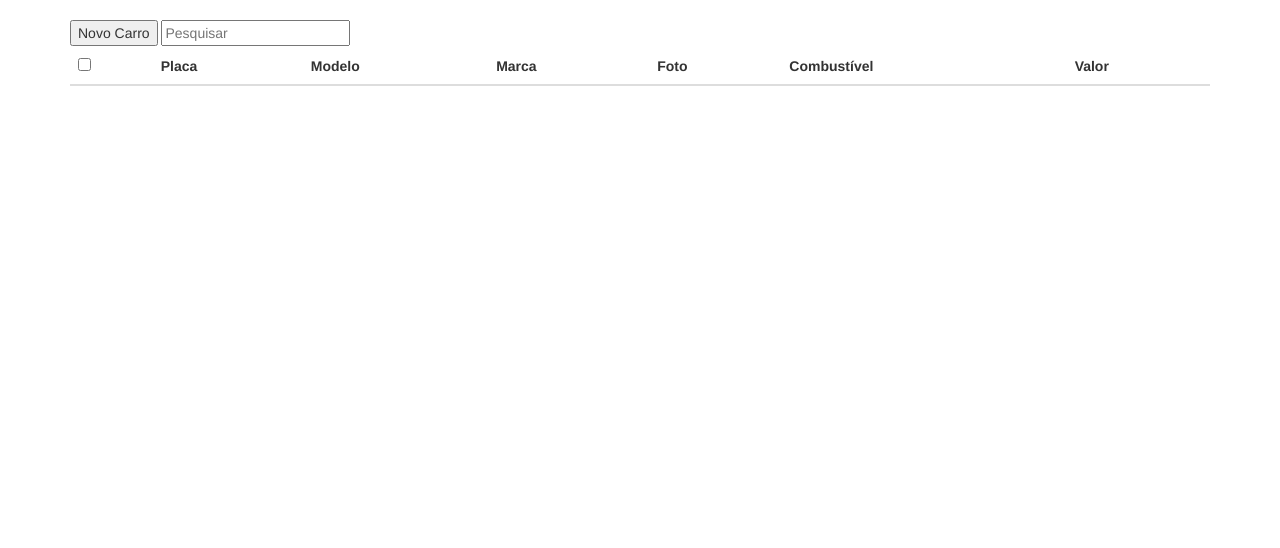
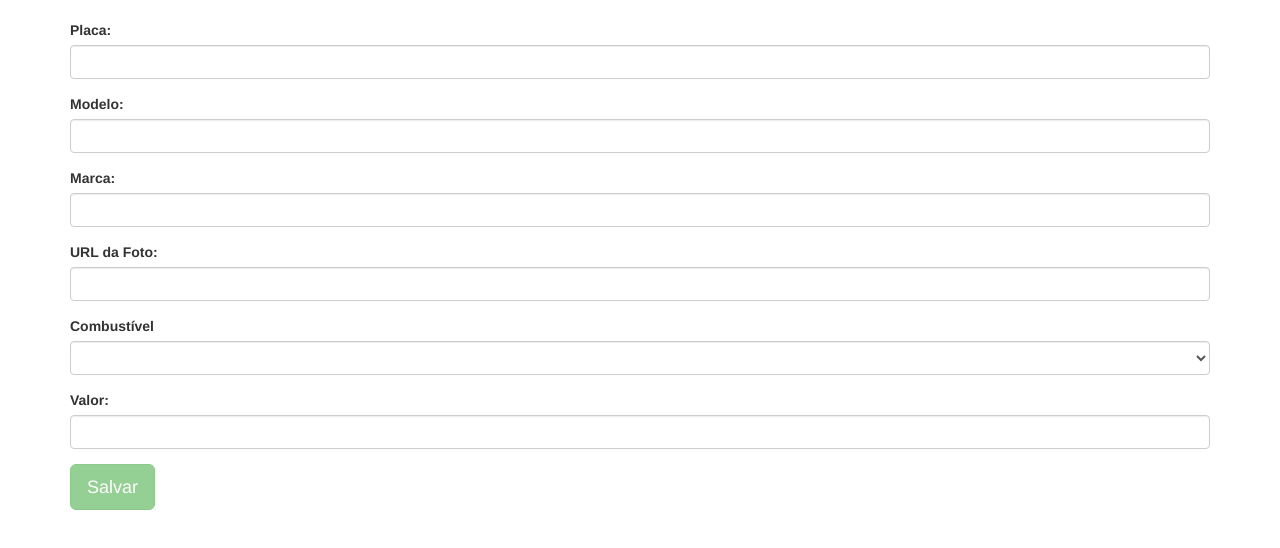
Before and after one commit to perna/cadastro-de-veiculos, a website: page public/index.html at #/novo in a window 1280 px wide. Drawn offline with nearby package versions, Linux system fonts and the light colour scheme; some packages are replaced by stand-ins of ours; no server answers; a script that the page names is missing.

Commit message:
formulario de cadastro de carros

```diff
--- a/public/index.html
+++ b/public/index.html
@@ -6,9 +6,11 @@
 	<link rel="stylesheet" href="https://maxcdn.bootstrapcdn.com/bootstrap/3.3.7/css/bootstrap.min.css"></link>
 </head>
 <body ng-app="app">
-	<nav>
-		<img src="" alt="">
-	</nav>
+	<div class="container">
+		<nav>
+			<img src="" alt="">
+		</nav>
+	</div>
 	<div class="container">
 		<ng-view></ng-view>
 	</div>
--- a/public/js/app.js
+++ b/public/js/app.js
@@ -9,6 +9,11 @@ angular.module('app',['ngRoute'])
                 controller: 'CarrosController',
                 controllerAs: 'Carros'
             })
+            .when('/novo', {
+                templateUrl: '/partials/form.html',
+                controller: 'CarrosController',
+                controllerAs: 'Carros'
+            })
             .otherwise({
                 redirectTo: '/'
             })
--- a/public/js/carros/controllers/CarrosController.js
+++ b/public/js/carros/controllers/CarrosController.js
@@ -7,6 +7,7 @@ function CarrosController(CarrosServices){
 	var vm = this;
 
 	vm.list = [];
+	vm.carro = {};
 	vm.listCarros = listCarros;
 	vm.listCarros();
 
@@ -21,4 +22,6 @@ function CarrosController(CarrosServices){
 
 	}
 
+
+
 }
--- /dev/null
+++ b/public/partials/form.html
@@ -0,0 +1,37 @@
+<div class="row">
+	<div class="col-md-12">
+		<form name="formCarro" class="form" ng-submit="createCarro()" novalidate>
+			<div class="form-group" ng-class="{ 'has-error' : formCarro.placa.$invalid && !formCarro.placa.$pristine }">
+				<label for="">Placa:</label>
+				<input type="text" class="form-control" name="placa" ng-model="carro.placa" required>
+			</div>
+			<div class="form-group" ng-class="{ 'has-error' : formCarro.modelo.$invalid && !formCarro.modelo.$pristine }">
+				<label for="">Modelo:</label>
+				<input type="text" class="form-control" name="modelo" ng-model="carro.modelo" required>
+			</div>
+			<div class="form-group" ng-class="{ 'has-error' : formCarro.marca.$invalid && !formCarro.marca.$pristine }">
+				<label for="">Marca:</label>
+				<input type="text" class="form-control" name="marca" ng-model="carro.marca" required>
+			</div>
+			<div class="form-group">
+				<label for="">URL da Foto:</label>
+				<input type="text" class="form-control" name="imagem" ng-model="carro.imagem">
+			</div>
+			<div class="form-group">
+				<label for="">Combustível</label>
+				<select class="form-control" ng-model="carro.combustivel">
+					<option value="Gasolina" selected>Gasolina</option>
+      				<option value="Álcool">Álcool</option>
+      				<option value="Flex">Flex</option>
+				</select>
+			</div>
+			<div class="form-group">
+				<label for="">Valor:</label>
+				<input type="text" class="form-control" name="imagem" ng-model="carro.valor">
+			</div>
+			<div class="form-group">
+				<button class="btn btn-lg btn-success" type="submit" ng-disabled="!formCarro.$valid">Salvar</button>
+			</div>
+		</form>
+	</div>
+</div>
--- a/public/partials/list.html
+++ b/public/partials/list.html
@@ -1,8 +1,11 @@
-<div>
-<div>
-		<button>Novo Carro</button>
+<div class="row">
+	<div class="col-md-12">
+		<a href="#/novo" class="btn btn-success pull-left">Novo Carro</a>
+		<form class="form pull-right">
 			<input type="text" placeholder="Pesquisar">
-		</div>
+		</form>
+	</div>
+	<div class="col-md-12">
 		<table class="table">
 			<thead>
 				<tr>
@@ -19,7 +22,8 @@
 				<tr ng-repeat="carro in Carros.list">
 					<td><input type="checkbox"></td>
 					<td>{{ carro.placa }}</td>
-					<td>{{ carro.modelo }}</td>
+					<td><img ng-show="carro.imagem" src="" alt="">
+					{{ carro.modelo }}</td>
 					<td>{{ carro.marca }}</td>
 					<td>{{ carro.imagem }}</td>
 					<td>{{ carro.combustivel }}</td>
@@ -27,4 +31,5 @@
 				</tr>
 			</tbody>
 		</table>
+	</div>
 </div>
```
